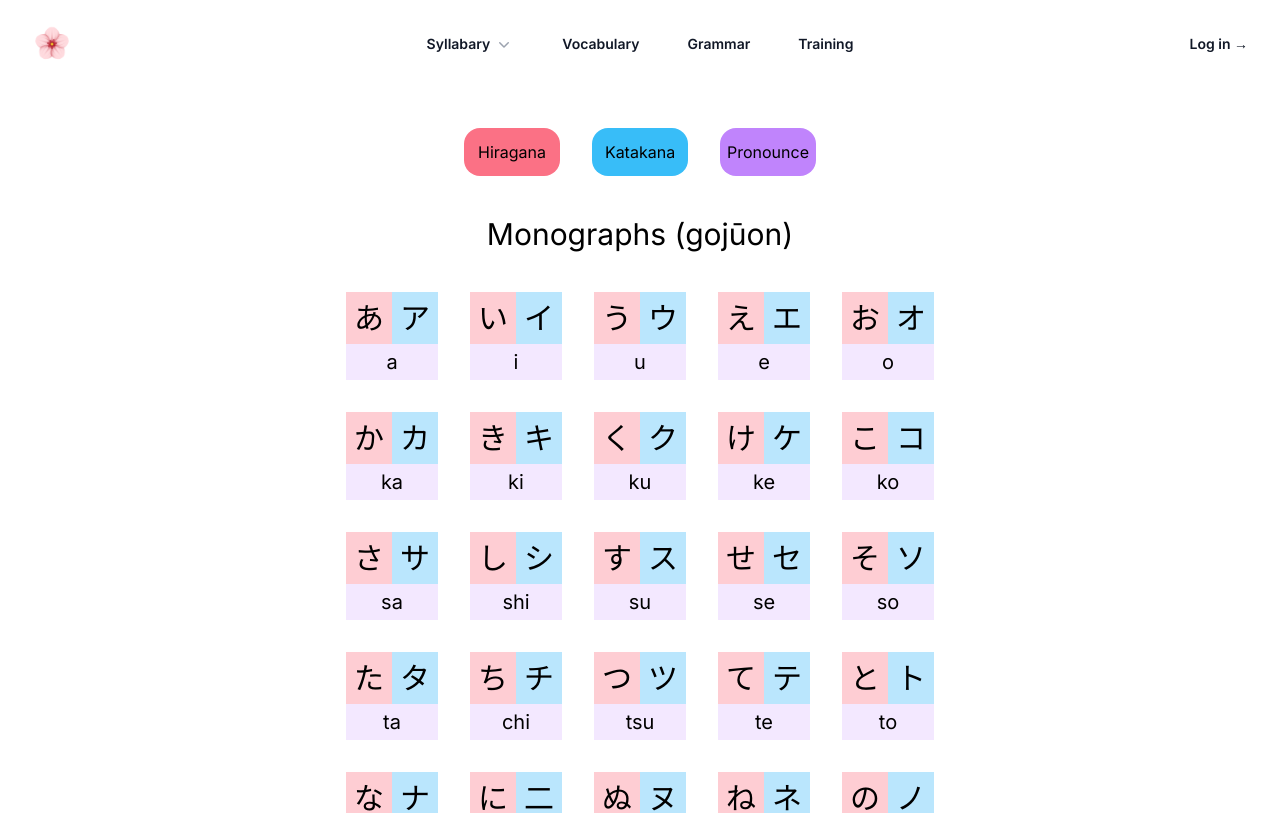
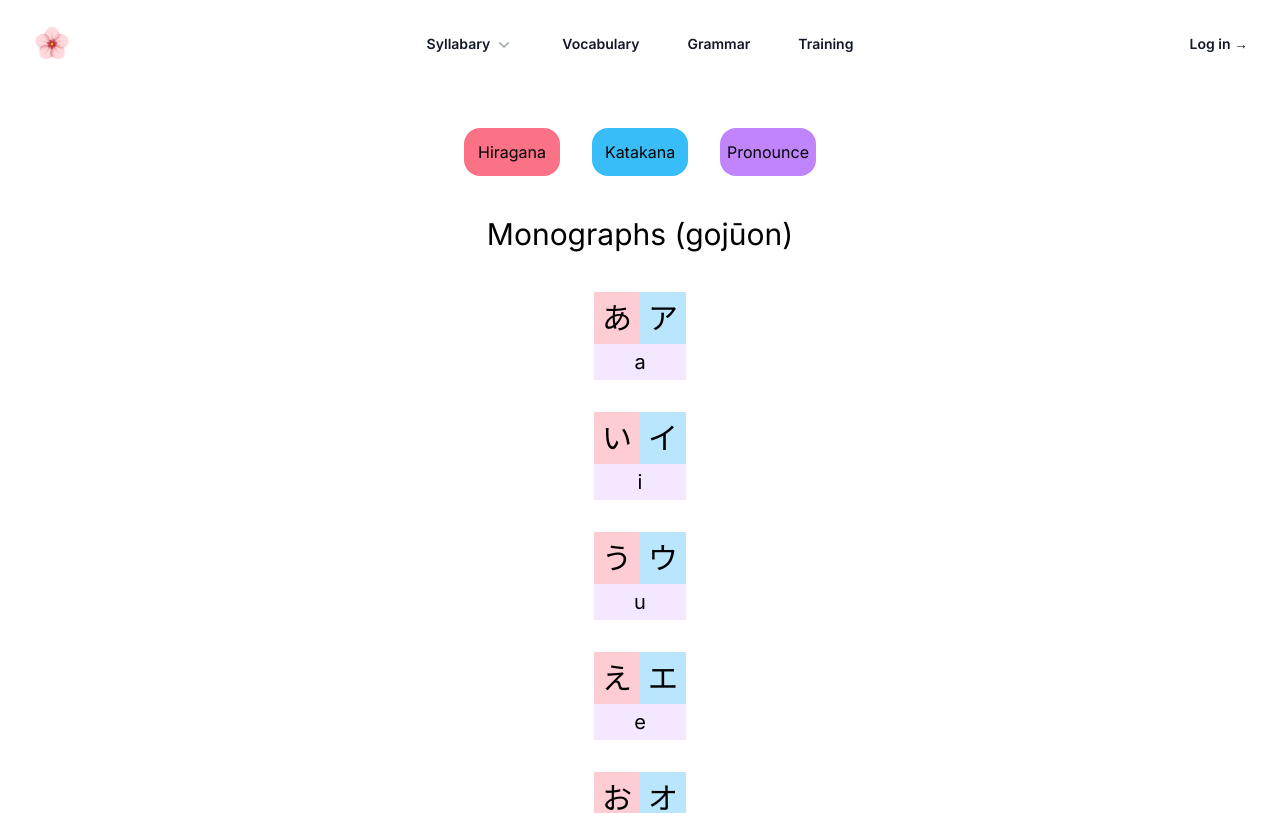
Before and after one commit to Sunying-RONG/japanese-frontend-react-nextjs, a Next.js app: page /syllabary in a window 1280 px wide. Shown: the top 813 px of the page. Built offline with nearby package versions, Linux system fonts and the light colour scheme.

Commit message:
extract customized grid

```diff
--- a/src/app/syllabary/page.tsx
+++ b/src/app/syllabary/page.tsx
@@ -1,7 +1,5 @@
-"use client"
 import { monographs } from '@/app/data/placeholder-data';
-import { KanaSelectContext, KanaSelectContextType } from '../context/kana-select-context';
-import { useContext } from 'react';
+import KanaGrid from '@/app/ui/syllabary/kana-grid';
 
 const monographsWithPlaceholder = monographs;
 for (let index = 0; index < monographsWithPlaceholder.length; index++) {
@@ -18,30 +16,11 @@ for (let index = 0; index < monographsWithPlaceholder.length; index++) {
 }
 
 export default function Page() {
-    const { showOrHide } = useContext(KanaSelectContext) as KanaSelectContextType;
     return(
-        <>
-            <h1 className='text-center text-3xl'>Monographs (gojūon)</h1>
-            <div className='w-fit grid gap-2 lg:gap-8 grid-cols-5 content-around mx-auto my-10'>
-                {monographsWithPlaceholder.map(item => {
-                    if (item.pronounce) {
-                        return <div
-                            key={item.id}
-                            className='mx-auto flex flex-col'
-                        >
-                            <div className='flex flex-row'>
-                                <div className={`${showOrHide!.h ? 'block' : 'hidden'} mx-auto bg-rose-200 hover:bg-rose-300 text-base md:text-3xl p-2`}>{item.hiragana}</div>
-                                <div className={`${showOrHide!.k ? 'block' : 'hidden'} mx-auto bg-sky-200 hover:bg-sky-300 text-base md:text-3xl p-2`}>{item.katakana}</div>
-                            </div>
-                            <div className={`${showOrHide!.p ? 'block' : 'hidden'} w-full bg-purple-100 text-sm md:text-xl p-1`}>
-                                <p className='text-center'>{item.pronounce}</p>
-                            </div>
-                        </div>
-                    } else {
-                        return <div key={item.id}></div>
-                    }
-                })}
-            </div>
-        </>
+        <KanaGrid
+            title='Monographs (gojūon)'
+            kanaData={monographsWithPlaceholder}
+            columnNb={5}
+        />
     );
 }
--- a/src/app/ui/syllabary/kana-grid.tsx
+++ b/src/app/ui/syllabary/kana-grid.tsx
@@ -9,6 +9,7 @@ export default function KanaGrid(props: { title: string; kanaData: any[]; column
             <h1 className='text-center text-3xl'>{props.title}</h1>
             <div className={`w-fit grid gap-2 lg:gap-8 grid-cols-${props.columnNb} content-around mx-auto my-10`}>
                 {props.kanaData.map(item => {
+                    if (item.pronounce) {
                         return <div
                             key={item.id}
                             className='mx-auto flex flex-col'
@@ -21,6 +22,9 @@ export default function KanaGrid(props: { title: string; kanaData: any[]; column
                                 <p className='text-center'>{item.pronounce}</p>
                             </div>
                         </div>
+                    } else {
+                        return <div key={item.id}></div>
+                    }
                 })}
             </div>
         </>
```
Lines whose indentation alone changed are shown as unchanged.
